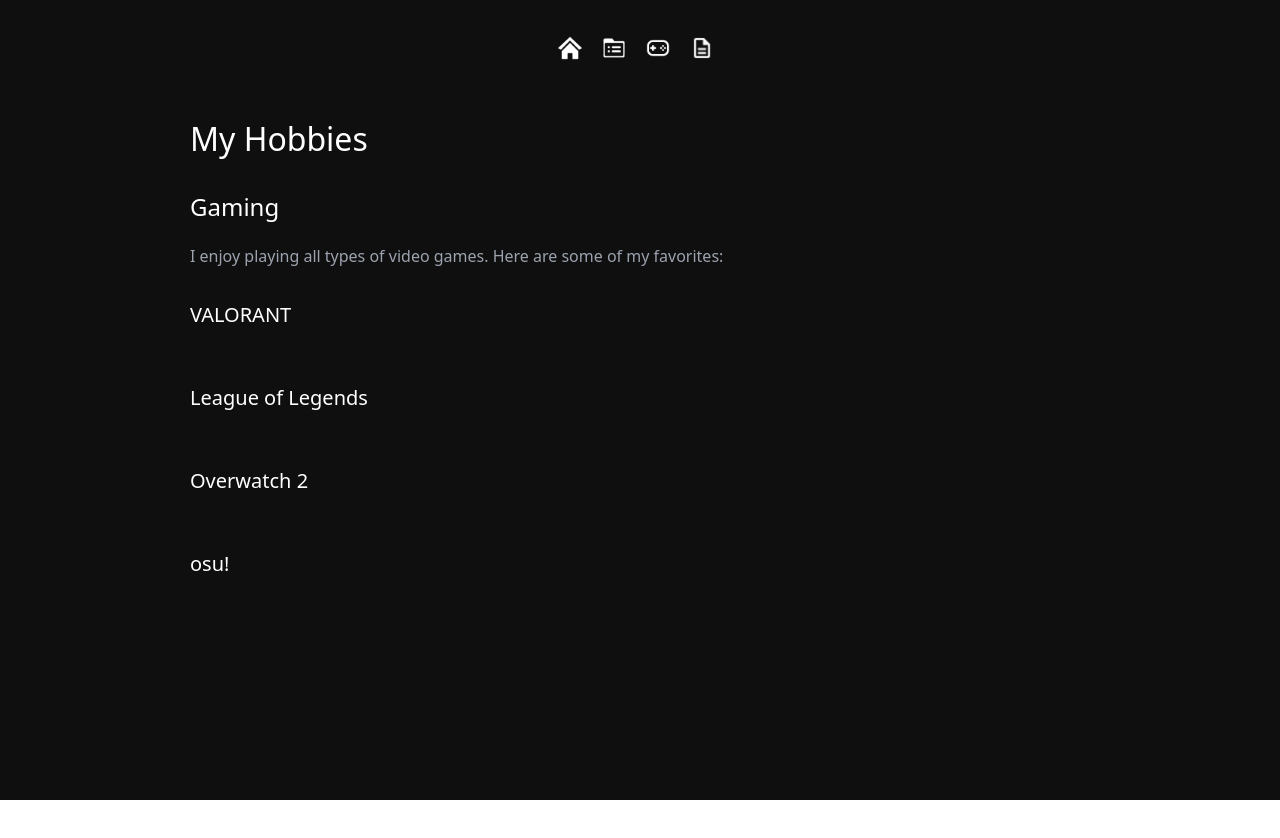
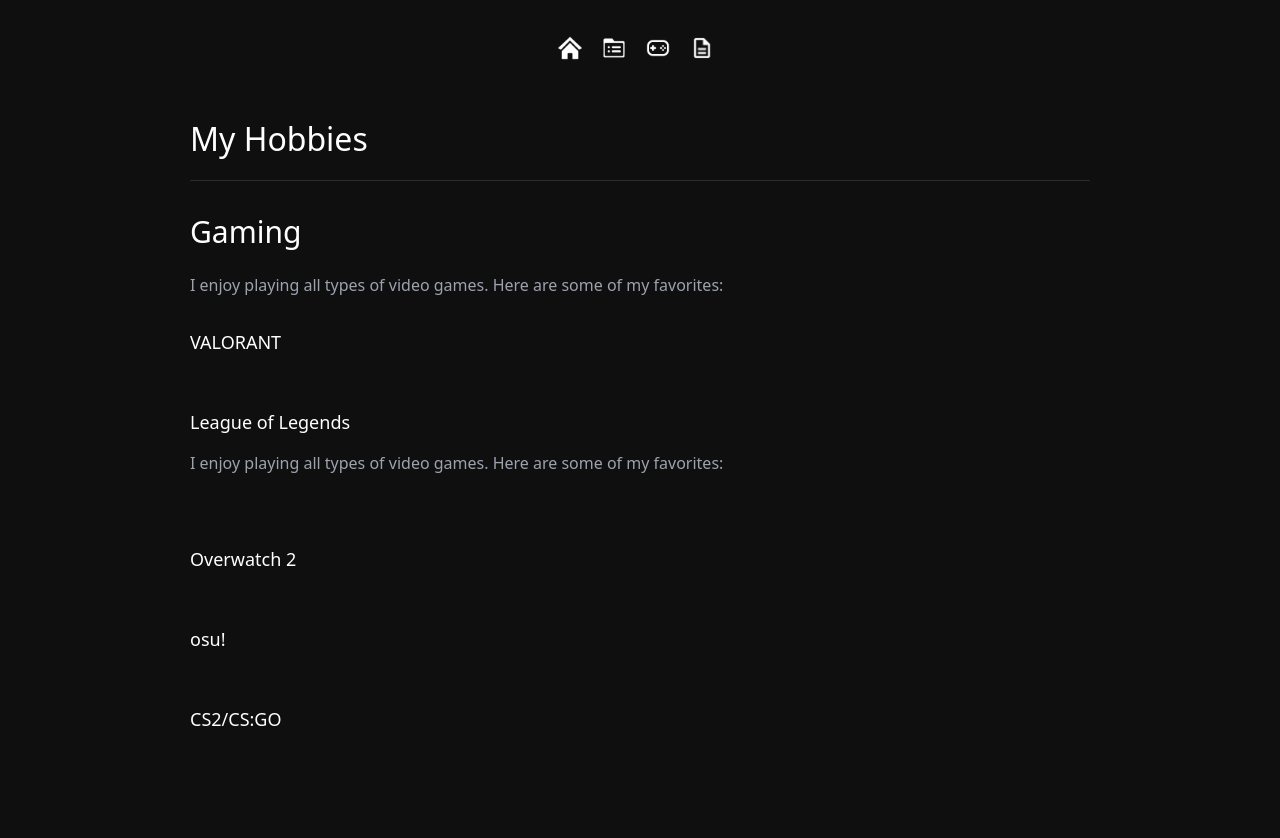
Before and after one commit to will1234510/my-portfolio, a React (Create React App) app: page /hobbies in a window 1280 px wide. Shown: the top 838 px of the page. Before the commit the page ends 800 px from the top, so only its background shows below. Built offline with nearby package versions, Linux system fonts and the light colour scheme.

Commit message:
header change

```diff
--- a/src/pages/hobbies.jsx
+++ b/src/pages/hobbies.jsx
@@ -259,13 +259,13 @@
 
       {/* Hobbies Content */}
       <div style={{ maxWidth: '900px', margin: '0 auto', padding: '0 60px 60px' }}>
-        <h1 style={{ fontSize: '32px', fontWeight: '500', marginBottom: '30px', color: '#ffffff' }}>
+        <h1 style={{ fontSize: '32px', fontWeight: '500', marginBottom: '30px', paddingBottom: '20px', borderBottom: '1px solid #2d2d2d', color: '#ffffff' }}>
           My Hobbies
         </h1>
 
         {/* Gaming Section */}
         <section style={{ marginBottom: '40px' }}>
-          <h2 style={{ fontSize: '24px', fontWeight: '500', color: '#ffffff', marginBottom: '20px' }}>
+          <h2 style={{ fontSize: '30px', fontWeight: '500', color: '#ffffff', marginBottom: '20px' }}>
             Gaming
           </h2>
           <p style={{ color: '#9ca3af', fontSize: '16px', lineHeight: '1.7', marginBottom: '30px' }}>
@@ -274,7 +274,7 @@
 
           {/* VALORANT */}
           <div style={{ marginBottom: '40px' }}>
-            <h3 style={{ fontSize: '20px', fontWeight: '500', color: '#ffffff', marginBottom: '16px' }}>
+            <h3 style={{ fontSize: '18px', fontWeight: '500', color: '#ffffff', marginBottom: '16px' }}>
               VALORANT
             </h3>
             <div style={{
@@ -297,9 +297,12 @@
 
           {/* League of Legends */}
           <div style={{ marginBottom: '40px' }}>
-            <h3 style={{ fontSize: '20px', fontWeight: '500', color: '#ffffff', marginBottom: '16px' }}>
+            <h3 style={{ fontSize: '18px', fontWeight: '500', color: '#ffffff', marginBottom: '16px' }}>
               League of Legends
             </h3>
+            <p style={{ color: '#9ca3af', fontSize: '16px', lineHeight: '1.7', marginBottom: '30px' }}>
+            I enjoy playing all types of video games. Here are some of my favorites:
+          </p>
             <div style={{
               display: 'grid',
               gridTemplateColumns: 'repeat(auto-fit, minmax(300px, 1fr))',
@@ -312,7 +315,7 @@
 
           {/* Overwatch 2 */}
           <div style={{ marginBottom: '40px' }}>
-            <h3 style={{ fontSize: '20px', fontWeight: '500', color: '#ffffff', marginBottom: '16px' }}>
+            <h3 style={{ fontSize: '18px', fontWeight: '500', color: '#ffffff', marginBottom: '16px' }}>
               Overwatch 2
             </h3>
             <div style={{
@@ -327,8 +330,22 @@
 
           {/* osu! */}
           <div style={{ marginBottom: '40px' }}>
-            <h3 style={{ fontSize: '20px', fontWeight: '500', color: '#ffffff', marginBottom: '16px' }}>
+            <h3 style={{ fontSize: '18px', fontWeight: '500', color: '#ffffff', marginBottom: '16px' }}>
               osu!
+            </h3>
+            <div style={{
+              display: 'grid',
+              gridTemplateColumns: 'repeat(auto-fit, minmax(300px, 1fr))',
+              gap: '16px',
+              marginTop: '12px'
+            }}>
+              {/* Add videos/clips here */}
+            </div>
+          </div>
+          {/* CS */}
+          <div style={{ marginBottom: '40px' }}>
+            <h3 style={{ fontSize: '18px', fontWeight: '500', color: '#ffffff', marginBottom: '16px' }}>
+              CS2/CS:GO
             </h3>
             <div style={{
               display: 'grid',
--- a/src/pages/home.jsx
+++ b/src/pages/home.jsx
@@ -268,6 +268,8 @@
           fontSize: '32px',
           fontWeight: '500',
           margin: '0 0 16px 0',
+          paddingBottom: '20px',
+          borderBottom: '1px solid #2d2d2d',
           lineHeight: '1.3',
           color: '#e5e7eb',
           letterSpacing: '-0.5px'
--- a/src/pages/projects.jsx
+++ b/src/pages/projects.jsx
@@ -259,7 +259,7 @@
 
       {/* Projects Content */}
       <div style={{ maxWidth: '900px', margin: '0 auto', padding: '0 60px 60px' }}>
-        <h1 style={{ fontSize: '32px', fontWeight: '500', marginBottom: '30px', color: '#ffffff' }}>
+        <h1 style={{ fontSize: '32px', fontWeight: '500', marginBottom: '30px', paddingBottom: '20px', borderBottom: '1px solid #2d2d2d', color: '#ffffff' }}>
           Projects
         </h1>
         <p style={{ color: '#9ca3af', fontSize: '16px', lineHeight: '1.7' }}>
@@ -269,7 +269,3 @@
     </div>
   );
 }
-
-<div>
-    <h1>hi</h1>
-</div>
```
